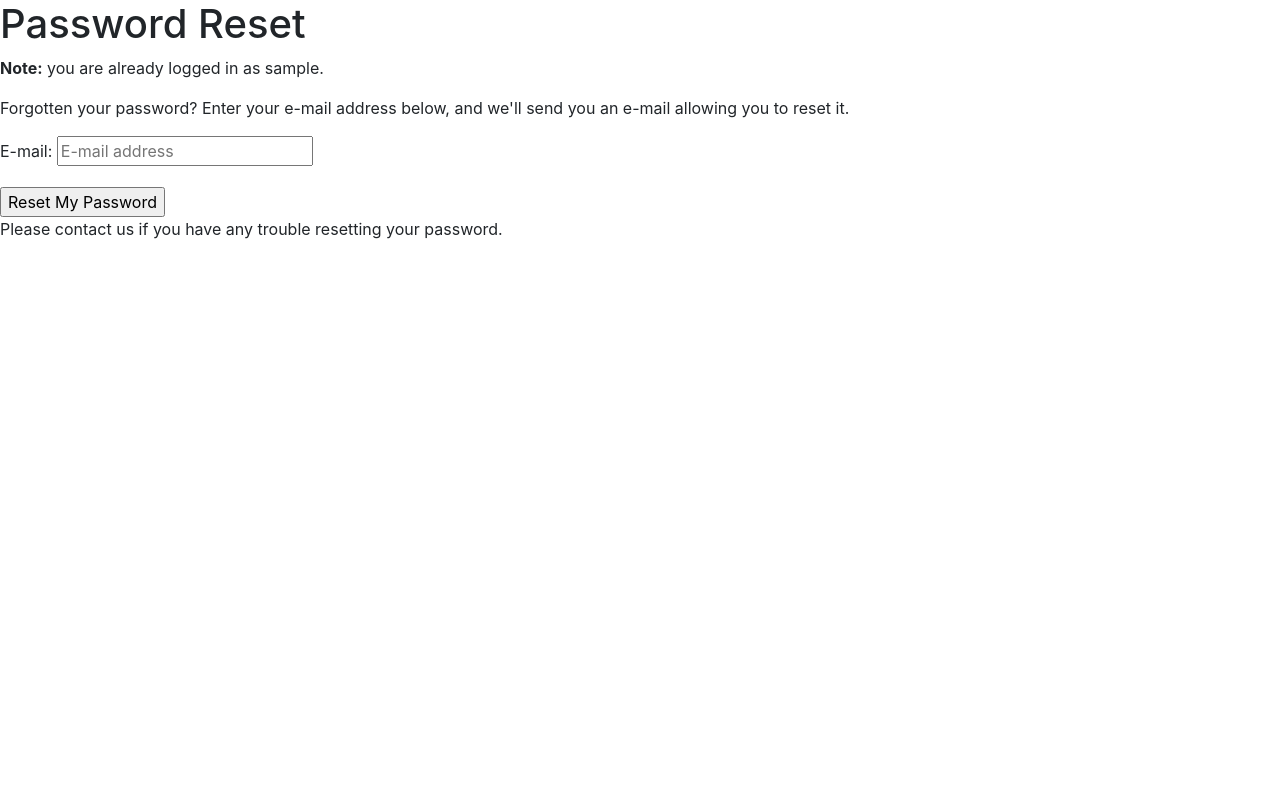
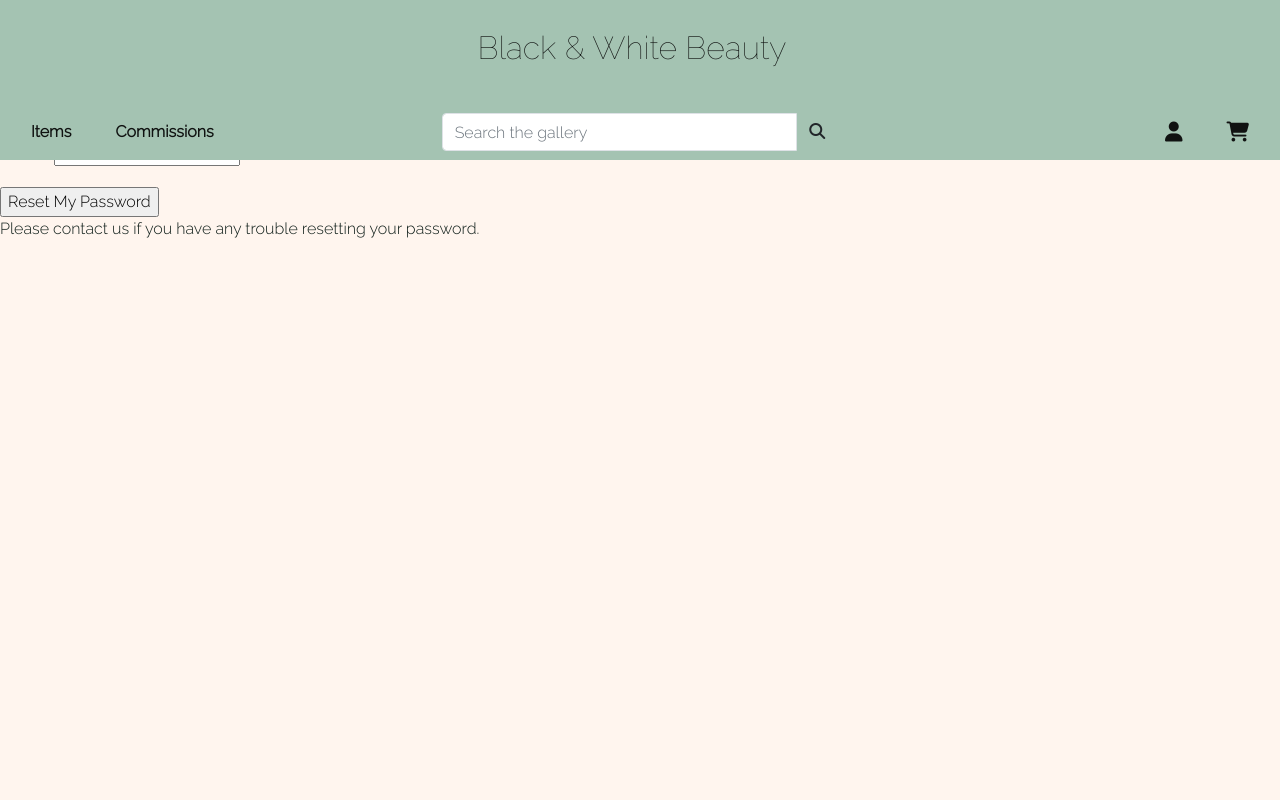
Before and after one commit to rachel-o-donnell/black_and_white_beauty, a Django app: page /accounts/password/reset/ in a window 1280 px wide. Run offline with Django 3.2, Linux system fonts and the light colour scheme; the visitor is signed in with stand-in values (Sample User, id 1); some libraries are stand-ins or nearby versions.

Commit message:
Add header, base.css connect static files & urls

```diff
--- a/black_and_white_beauty/settings.py
+++ b/black_and_white_beauty/settings.py
@@ -155,6 +155,10 @@ USE_TZ = True
 # https://docs.djangoproject.com/en/3.2/howto/static-files/
 
 STATIC_URL = '/static/'
+STATICFILES_DIRS = (os.path.join(BASE_DIR, 'static'),)
+
+MEDIA_URL = '/media/'
+MEDIA_ROOT = os.path.join(BASE_DIR, 'media')
 
 # Default primary key field type
 # https://docs.djangoproject.com/en/3.2/ref/settings/#default-auto-field
--- a/black_and_white_beauty/urls.py
+++ b/black_and_white_beauty/urls.py
@@ -15,9 +15,11 @@ Including another URLconf
 """
 from django.contrib import admin
 from django.urls import path, include
+from django.conf import settings
+from django.conf.urls.static import static
 
 urlpatterns = [
     path('admin/', admin.site.urls),
     path('accounts/', include('allauth.urls')),
     path('', include('home.urls')),
-]
+] + static(settings.MEDIA_URL, document_root=settings.MEDIA_ROOT)
--- /dev/null
+++ b/static/css/base.css
@@ -0,0 +1,81 @@
+html {
+    height: 100%;
+}
+
+body {
+    color: #0E1D18;
+    background-color: #fff5ee;
+    font-family: 'Raleway', sans-serif;
+}
+
+header {
+    background-color: #A4C3B2;
+    color: #0E1D18;
+}
+
+/* from Bulma
+.icon {
+    align-items: center;
+    display: inline-flex;
+    justify-content: center;
+    height: 1.5rem;
+    width: 1.5rem;
+} */
+
+
+.main-logo-link {
+    width: fit-content;
+}
+
+.button {
+    background: #0E1D18;
+    color: #fff5ee;
+    min-width: 260px;
+}
+
+.btn-custom {
+    background: #0E1D18;
+    color: #fff5ee;
+}
+
+button:hover,
+button:active,
+button:focus,
+.btn-custom:hover,
+.btn-custom:active,
+.btn-custom:focus {
+    background: #0E1D18;
+    color: #fff5ee;
+}
+
+.nav-text-color {
+    color: #101211 !important;
+}
+
+.border-black {
+    border: 1px solid black !important;
+}
+
+/* -------------------------------- Media Queries */
+
+/* Slightly larger container on xl screens */
+@media (min-width: 1200px) {
+    .container {
+        max-width: 80%;
+    }
+}
+
+/* fixed top navbar only on medium and up */
+@media (min-width: 992px) {
+    .fixed-top-desktop-only {
+        position: fixed;
+        top: 0;
+        right: 0;
+        left: 0;
+        z-index: 1030;
+    }
+
+    .header-container {
+        padding-top: 164px;
+    }
+}
--- a/templates/base.html
+++ b/templates/base.html
@@ -1,4 +1,5 @@
 {% load static %}
+
 <!doctype html>
 <html lang="en">
 
@@ -15,12 +16,17 @@
     {% block corecss %}
     <link rel="stylesheet" href="https://cdn.jsdelivr.net/npm/bootstrap@4.6.2/dist/css/bootstrap.min.css"
         integrity="sha384-xOolHFLEh07PJGoPkLv1IbcEPTNtaed2xpHsD9ESMhqIYd0nLMwNLD69Npy4HI+N" crossorigin="anonymous">
+    <link rel="preconnect" href="https://fonts.googleapis.com">
+    <link rel="preconnect" href="https://fonts.gstatic.com" crossorigin>
+    <link href="https://fonts.googleapis.com/css2?family=Raleway:wght@100;300&display=swap" rel="stylesheet">
+    <link rel="stylesheet" href="{% static 'css/base.css' %}">
     {% endblock %}
 
     {% block extracss %}
     {% endblock %}
 
     {% block corejs %}
+    <script src="https://kit.fontawesome.com/888b3ce963.js" crossorigin="anonymous"></script>
     <script src="https://cdn.jsdelivr.net/npm/jquery@3.5.1/dist/jquery.min.js"
         integrity="sha256-9/aliU8dGd2tb6OSsuzixeV4y/faTqgFtohetphbbj0=" crossorigin="anonymous"></script>
     <script src="https://cdn.jsdelivr.net/npm/bootstrap@4.6.2/dist/js/bootstrap.bundle.min.js"
@@ -35,7 +41,105 @@
 </head>
 
 <body>
-    <header class="container-fluid fixed-top"></header>
+    <header class="container-fluid fixed-top">
+
+        <!-- navbar -->
+
+        <!-- logo -->
+        <div id="topnav" class="row pt-lg-2 d-none d-lg-flex mt-3 justify-content-center">
+            <div class="col-12 col-lg-4 my-auto py-1 py-lg-0 text-center text-lg-start">
+                <a class="navbar-brand nav-link main-logo-link" href="{% url 'home' %}">
+                    <h2 class="my-auto nav-text-color my-0 font-weight-lighter">Black & White Beauty</h2>
+                </a>
+                <button class="navbar-toggler" type="button" data-toggle="collapse"
+                    data-target="#navbarSupportedContent" aria-controls="navbarSupportedContent" aria-expanded="false"
+                    aria-label="Toggle navigation">
+                    <span class="navbar-toggler-icon"></span>
+                </button>
+            </div>
+        </div>
+        <div id="topnav" class="row d-none d-lg-flex mb-2">
+
+            <!-- items and commissions -->
+            <div class="col-12 col-lg-4 my-auto py-1 py-lg-0">
+                <ul class="list-inline list-unstyled text-center text-lg-left my-0">
+                    <li class="list-inline-item dropdown">
+                        <a class="nav-text-color nav-link" href="#" id="user-options" data-toggle="dropdown"
+                            aria-haspopup="true" aria-expanded="false">
+                            <div class="text-center">
+                                <div class="nav-text font-weight-bold">Items</div>
+                            </div>
+                        </a>
+                        <div class="dropdown-menu border-0 nav-text-color" aria-labelledby="categories">
+                            <a href="#" class="dropdown-item">test</a>
+                        </div>
+                    </li>
+                    <li class="list-inline-item">
+                        <a href="#" class="nav-text-color nav-link font-weight-bold">Commissions</a>
+                    </li>
+            </div>
+
+            <!-- searchbar -->
+            <div class=" col-12 col-lg-4 my-auto py-1 py-lg-0 text-center justify-content-center">
+                <form method="GET" action="">
+                    <div class="input-group w-70">
+                        <input class="form-control border" type="text" name="q" placeholder="Search the gallery">
+                        <div class="input-group-append">
+                            <button class="form-control btn" type="submit">
+                                <span class="icon">
+                                    <i class="fas fa-search"></i>
+                                </span>
+                            </button>
+                        </div>
+                    </div>
+                </form>
+            </div>
+
+            <!-- account -->
+            <div class="col-12 col-lg-4 py-1 py-lg-0 ml-auto">
+                <ul class="list-inline list-unstyled text-center text-lg-right my-0">
+                    <li class="list-inline-item dropdown">
+                        <a class="nav-text-color nav-link" href="#" id="user-options" data-toggle="dropdown"
+                            aria-haspopup="true" aria-expanded="false">
+                            <div class="text-center">
+                                <div><i class="fas fa-user fa-lg"></i></div>
+                            </div>
+                        </a>
+                        <div class="dropdown-menu border-0 nav-text-color" aria-labelledby="user-options">
+                            {% if request.user.is_authenticated %}
+                            {% if request.user.is_superuser %}
+                            <a href="" class="dropdown-item">Store Management</a>
+                            {% endif %}
+                            <a href="" class="dropdown-item">My Profile</a>
+                            <a href="{% url 'account_logout' %}" class="dropdown-item">Logout</a>
+                            {% else %}
+                            <a href="{% url 'account_signup' %}" class="dropdown-item">Register</a>
+                            <a href="{% url 'account_login' %}" class="dropdown-item">Login</a>
+                            {% endif %}
+                        </div>
+                    </li>
+
+                    <!-- bag -->
+                    <li class="list-inline-item">
+                        <a class="{% if grand_total %}text-info font-weight-bolder{% else %}nav-text-color{% endif %} nav-link"
+                            href="">
+                            <div class="text-center">
+                                <div><i class="fas fa-cart-shopping fa-lg"></i></div>
+                                <p class="my-0">
+                                    {% if grand_total %}
+                                    €{{ grand_total|floatformat:2 }}
+                                    {% else %}
+                                    {% endif %}
+                                </p>
+                            </div>
+                        </a>
+                    </li>
+                </ul>
+            </div>
+        </div>
+
+    </header>
+
 
     {% if messages %}
     <div class="message-container"></div>
```
